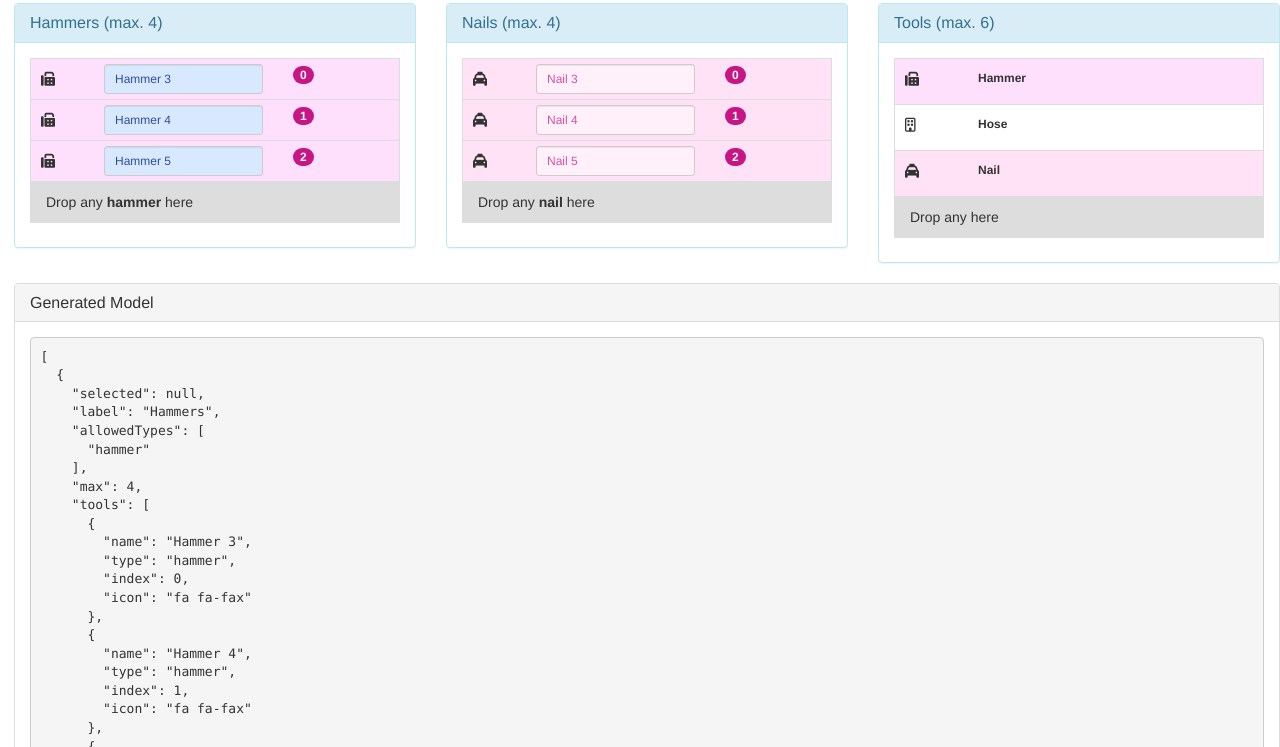
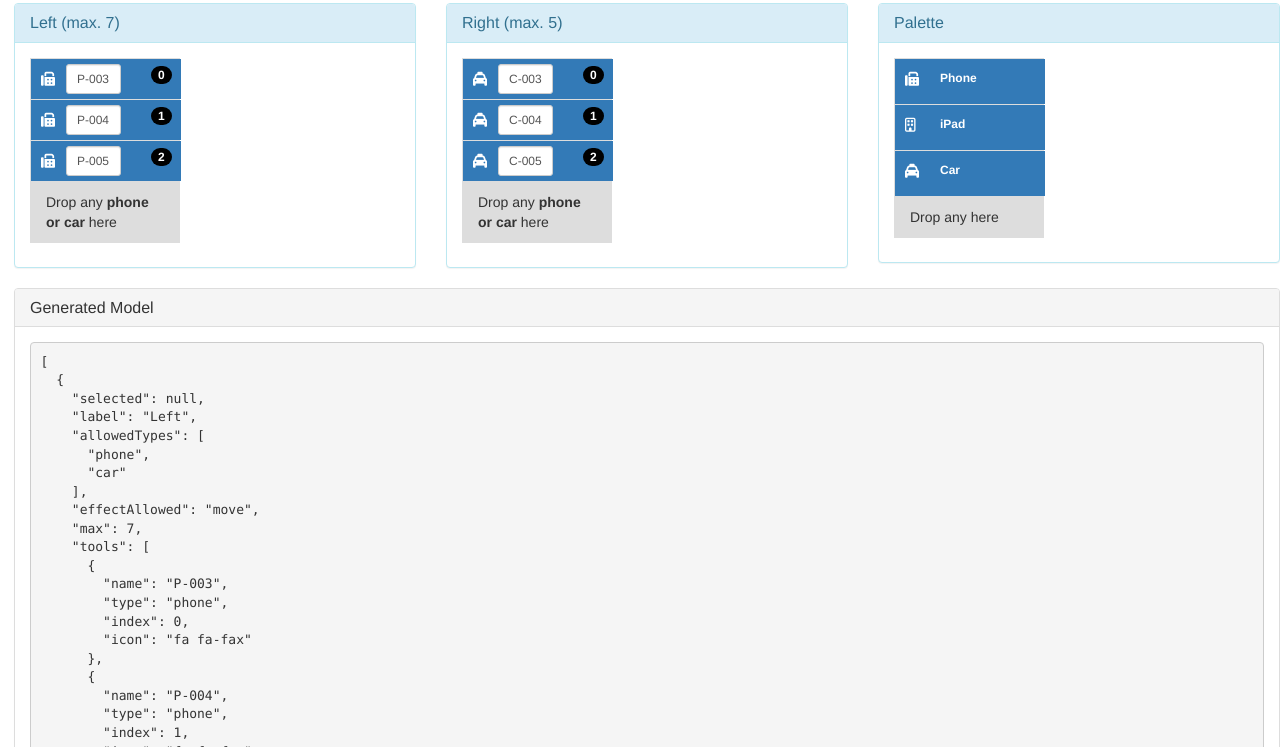
Before and after one commit to LatinWarrior/drag-and-drop, a website: page index.html in a window 1280 px wide. Both pictures are taken after a click on the link "Types". Shown: the part 53-800 px from the top of the page. Drawn offline with nearby package versions, Linux system fonts and the light colour scheme; some packages are replaced by stand-ins of ours; a script that the page names is missing.

Commit message:
More updates.

```diff
--- a/src/app/types/types.html
+++ b/src/app/types/types.html
@@ -4,25 +4,37 @@
             <div ng-repeat="list in $ctrl.lists" class="col-md-4">
                 <div class="panel panel-info">
                     <div class="panel-heading">
-                        <h3 class="panel-title">{{list.label}} (max. {{list.max}})</h3>
+                        <h3 class="panel-title">
+                            <div ng-if="list.max > - 1">
+                                {{list.label}} (max. {{list.max}})
+                            </div>
+                            <div ng-if="list.max < 0">
+                                {{list.label}}
+                            </div>
+                        </h3>
                     </div>
                     <div class="panel-body">
                         <div class="row">
                             <div class="col-md-12">
                                 <!-- The dnd-list directive allows to drop elements into it.
                                         The dropped data will be added to the referenced list -->
-                                <ul dnd-list="list.tools" dnd-allowed-types="list.allowedTypes" dnd-disable-if="list.tools.length >= list.max">
+                                <ul dnd-list="list.tools"
+                                dnd-allowed-types="list.allowedTypes"
+                                dnd-disable-if="list.tools.length >= list.max"
+                                dnd-drop="$ctrl.dropCallback(index, item, external, type)"
+                                    dnd-inserted="$ctrl.logListEvent('inserted at', index, external, type)"
+                                class="itemlist">
 
-                                    <li ng-repeat="tool in list.tools" dnd-draggable="tool" dnd-type="tool.type" dnd-disable-if="tool.type == 'unknown'" dnd-moved="list.tools.splice($index, 1); $ctrl.updateModelJson();"
-                                        class="background-{{tool.type}}">
+                                    <li ng-repeat="tool in list.tools"
+                                    dnd-draggable="tool"
+                                    dnd-type="tool.type"
+                                    dnd-disable-if="tool.type == 'unknown'"
+                                    dnd-effect-allowed="{{tool.effectAllowed}}"
+                                    dnd-moved="$ctrl.updateModelJson(list, $index);"
+                                        class="itemlist">
                                         <dnd-nodrag>
-                                            <!--<div class="row">
-                                                        <div class="col-md-2"></div>
-                                                        <div class="col-md-6">Name</div>
-                                                        <div class="col-md-4">Index</div>
-                                                    </div>-->
                                             <div class="row">
-                                                <div class="col-md-2">
+                                                <div class="col-md-1">
                                                     <div dnd-handle class="handle"><span class="{{tool.icon}}"></span></div>
                                                 </div>
                                                 <div class="col-md-6">
@@ -33,15 +45,10 @@
                                                         <label class="background-{{tool.type}} input-sm">{{tool.name}}</label>
                                                     </div>
                                                 </div>
-                                                <div class="col-md-4" ng-if="tool.index > -1">
+                                                <div class="col-md-1" ng-if="tool.index > -1">
                                                     <span class="badge index">{{tool.index}}</span>
                                                 </div>
                                             </div>
-
-                                            <!--<div class="name">
-
-                                                        <span></span>
-                                                    </div>-->
                                         </dnd-nodrag>
                                         </li>
                                         <li class="dndPlaceholder">
--- a/src/app/types/types.js
+++ b/src/app/types/types.js
@@ -16,8 +16,17 @@ function controller() {
     $ctrl.lists = {};
     $ctrl.modelAsJson = {};
 
-    $ctrl.updateModelJson = function () {
+    $ctrl.updateModelJson = function (list, $index) {
+        console.log('list: ', list);
+        console.log('$index', $index);
+        //if (list.tools.label !== 'Palette') { console.log('list.tools.label: ', list.tools.label); list.tools.splice($index, 1); };
         // console.log('In $ctrl.updateModel. $ctrl.models: ', $ctrl.models);
+        if (list.label !== 'Palette') {
+            list.tools.splice($index, 1);
+            // console.log('list.tools.index before: ', list.tools.index);
+            // list.tools.index = $index + 1;
+            // console.log('list.tools.index after: ', list.tools.index);
+        }
         $ctrl.modelAsJson = angular.toJson($ctrl.lists, true);
     }
 
@@ -28,35 +37,38 @@ function controller() {
         $ctrl.lists = [
                 {
                     selected: null,
-                    label: "Hammers",
-                    allowedTypes: ['hammer'],
-                    max: 4,
+                    label: "Left",
+                    allowedTypes: ['phone', 'car'],
+                    effectAllowed: "move",
+                    max: 7,
                     tools: [
-                        { name: "Hammer 3", type: "hammer", index: 0, icon: "fa fa-fax" },
-                        { name: "Hammer 4", type: "hammer", index: 1, icon: "fa fa-fax" },
-                        { name: "Hammer 5", type: "hammer", index: 2, icon: "fa fa-fax" }
+                        { name: "P-003", type: "phone", index: 0, icon: "fa fa-fax" },
+                        { name: "P-004", type: "phone", index: 1, icon: "fa fa-fax" },
+                        { name: "P-005", type: "phone", index: 2, icon: "fa fa-fax" }
                     ]
                 },
                 {
                     selected: null,
-                    label: "Nails",
-                    allowedTypes: ['nail'],
-                    max: 4,
+                    label: "Right",
+                    allowedTypes: ['phone', 'car'],
+                    effectAllowed: "move",
+                    max: 5,
                     tools: [
-                        { name: "Nail 3", type: "nail", index: 0, icon: "fa fa-taxi" },
-                        { name: "Nail 4", type: "nail", index: 1, icon: "fa fa-taxi" },
-                        { name: "Nail 5", type: "nail", index: 2, icon: "fa fa-taxi" }
+                        { name: "C-003", type: "car", index: 0, icon: "fa fa-taxi" },
+                        { name: "C-004", type: "car", index: 1, icon: "fa fa-taxi" },
+                        { name: "C-005", type: "car", index: 2, icon: "fa fa-taxi" }
                     ]
                 },
                 {
                     selected: null,
-                    label: "Tools",
+                    label: "Palette",
                     allowedTypes: [],
-                    max: 6,
+                    effectAllowed: "copy",
+                    max: -1,
                     tools: [
-                        { name: "Hammer", type: "hammer", index: -1, icon: "fa fa-fax" },
-                        { name: "Hose", type: "hose", index: -1, icon: "fa fa-building-o" },
-                        { name: "Nail", type: "nail", index: -1, icon: "fa fa-taxi" }
+                        { name: "Phone", type: "phone", index: -1, icon: "fa fa-fax" },
+                        { name: "iPad", type: "ipad", index: -1, icon: "fa fa-building-o" },
+                        { name: "Car", type: "car", index: -1, icon: "fa fa-taxi" }
                     ]
                 }
             ];
@@ -86,4 +98,33 @@ function controller() {
         }
     };
 
+    $ctrl.dragoverCallback = function(index, external, type, callback) {
+        $ctrl.logListEvent('dragged over', index, external, type);
+        // Invoke callback to origin for container types.
+        if (type == 'container' && !external) {
+            console.log('Container being dragged contains ' + callback() + ' items');
+        }
+        return index < 10; // Disallow dropping in the third row.
+    };
+
+    $ctrl.dropCallback = function(index, item, external, type) {
+        $ctrl.logListEvent('In dropCallback. Dropped at ', index, external, type);
+        if (item.index < 0){
+            item.name = type + '-00' + index;
+        }
+        item.index = index;
+        // Return false here to cancel drop. Return true if you insert the item yourself.
+        return item;
+    };
+
+    $ctrl.logEvent = function(message) {
+        console.log(message);
+    };
+
+    $ctrl.logListEvent = function(action, index, external, type) {
+        var message = external ? 'External ' : '';
+        message += type + ' element was ' + action + ' position ' + index;
+        console.log(message);
+    };
+
 }
--- a/src/css/types.css
+++ b/src/css/types.css
@@ -52,6 +52,7 @@
   border-top-left-radius: 0px;
   display: block;
   margin-bottom: -1px;
+  width: 15rem;
 
   /* Disable text selection if item is not draggable */
   -webkit-touch-callout: none;
@@ -64,7 +65,10 @@
 
 .typesDemo ul[dnd-list] li dnd-nodrag {
   display: block;
-  padding: 0.5rem 1.0rem;
+  padding: 0.5rem 0.5rem;
+  background-color: #337ab7;
+  color: #FFF;
+  width: 15.0rem;
 }
 
 /**
@@ -95,6 +99,7 @@
   cursor: move;
   position: absolute;
   top: 0.5rem;
+  left: 2.0rem;
 }
 
 .typesDemo .name {
@@ -103,5 +108,19 @@
 
 .typesDemo .index {
   top: 0.5rem;
-  background-color: mediumvioletred;
+  background-color: #000;
 }
+
+.typesDemo .dropzone .itemlist > li {
+    background-color: #337ab7;
+    border: none;
+    border-radius: .0;
+    color: #fff;
+    float: left;
+    font-weight: 4rem;
+    height: 20px;
+    margin: 3px;
+    padding: 2px;
+    text-align: center;
+    width: 60px;
+}
```
Also changed, not shown: src/css/advanced.css (added, +66 -0 lines).
